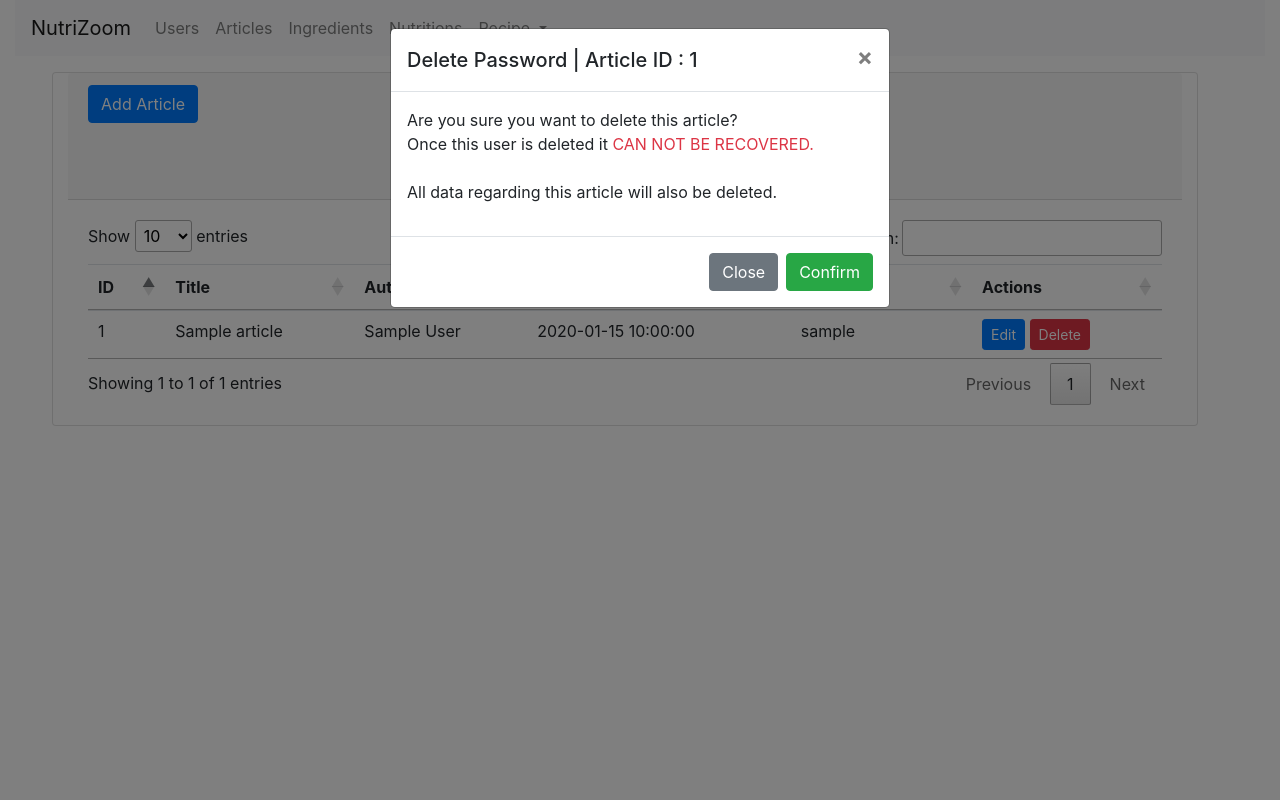
After one commit to JeffTimoman/nutriZoomSE, a Flask app: page /admin/articles in a window 1280 px wide, after a click on "Delete". The commit adds this page. Run offline with Flask 3, Linux system fonts and the light colour scheme; tables that the repository leaves empty hold one stand-in row (values such as "Sample post"); parts of the project's set-up code (start-up, migrations or seed data) failed here and were passed over; some libraries are stand-ins or nearby versions.

Commit message:
Update for admin route

```diff
--- a/backend/webdata/admin/routes.py
+++ b/backend/webdata/admin/routes.py
@@ -1,7 +1,9 @@
 from flask import Blueprint, render_template, request, flash, redirect, url_for, jsonify
 
 from webdata import db, jwt, bcrypt
-from webdata.models import User
+from webdata.models import User, Article
+
+from datetime import datetime
 
 from flask_login import login_user, current_user, logout_user, login_required
 
@@ -142,3 +144,90 @@ def delete_user():
 
     flash('User has been deleted', 'success')
     return redirect(url_for('admin.users'))
+
+@admin.route('/articles')
+def articles():
+    articles = Article.query.all()
+    return render_template('admin/articles.html', articles=articles)
+
+@admin.route('/add_article', methods=['GET', 'POST'])
+def add_article():
+    if request.method == 'POST':
+        title = request.form.get('title')
+        detail = request.form.get('detail')
+        author = request.form.get('author')
+        date = request.form.get('date')
+        time = request.form.get('time')
+        if time == '':
+            time = datetime.now().strftime('%H:%M:%S')
+        if date == '':
+            date = datetime.now().strftime('%Y-%m-%d')
+
+        date = f"{date} {time}"
+
+        article = Article(title=title, detail=detail, author=author, publishdate=date, created_by=current_user.id)
+
+        db.session.add(article)
+        db.session.commit()
+        flash('Article has been added', 'success')
+        return redirect(url_for('admin.add_article'))
+    return render_template('admin/add_article.html')
+
+@admin.route('/edit_article/<int:id>', methods=['GET', 'POST'])
+def edit_article(id):
+
+    if request.method == 'POST':
+
+        article = Article.query.filter_by(id=id).first()
+
+        if not article:
+            flash('Article not found', 'danger')
+            return redirect(url_for('admin.articles'))
+
+        title = request.form.get('title')
+        detail = request.form.get('detail')
+        author = request.form.get('author')
+        date = request.form.get('date')
+        time = request.form.get('time')
+        if time == '':
+            time = datetime.now().strftime('%H:%M:%S')
+
+        if date == '':
+            date = datetime.now().strftime('%Y-%m-%d')
+
+        date = f"{date} {time}"
+
+
+
+        article.title = title
+        article.detail = detail
+        article.author = author
+        article.publishdate = date
+
+        db.session.commit()
+        flash('Article has been updated', 'success')
+        return redirect(url_for('admin.edit_article', id=id))
+
+    article = Article.query.filter_by(id=id).first()
+
+    if not article:
+        flash('Article not found', 'danger')
+        return redirect(url_for('admin.articles'))
+
+    return render_template('admin/edit_article.html', article=article)
+
+
+@admin.route('/delete_article', methods=['POST'])
+def delete_article():
+    article_id = request.form.get('id')
+    article = Article.query.filter_by(id=article_id).first()
+
+    if not article:
+        flash('Article not found', 'danger')
+        return redirect(url_for('admin.articles'))
+
+    db.session.delete(article)
+    db.session.commit()
+
+    flash('Article has been deleted', 'success')
+    return redirect(url_for('admin.articles'))
--- a/backend/webdata/models.py
+++ b/backend/webdata/models.py
@@ -1,6 +1,8 @@
 from webdata import db, app, auth
 from webdata import jwt
 from flask_login import UserMixin
+from datetime import datetime
+from pytz import timezone
 # Table List:
 # - User
 # - BahanMakanan
@@ -79,9 +81,13 @@ class Article(db.Model):
     title = db.Column(db.String(150), unique=True)
     detail = db.Column(db.String(1000))
     author = db.Column(db.String(100))
-    publishdate = db.Column(db.DateTime)
+    publishdate = db.Column(db.DateTime, default=datetime.now(timezone('Asia/Jakarta')))
     created_by = db.Column(db.Integer, db.ForeignKey("user.id"))
 
     @property
     def formatted_tanggal_terbit(self):
         return self.publishdate.strftime("%d%m%Y")
+
+    @property
+    def created_by_username(self):
+        return User.query.filter_by(id=self.created_by).first().username
--- /dev/null
+++ b/backend/webdata/templates/admin/articles.html
@@ -0,0 +1,104 @@
+{% extends 'admin/layout.html' %}
+
+{% block title %}Dashboard{% endblock title %}
+{% block style %}
+<link rel="stylesheet" href="https://cdn.datatables.net/1.13.7/css/jquery.dataTables.min.css">
+
+{% endblock style%}
+
+{% block body %}
+
+<div class="modal fade" id="deleteArticleModel" tabindex="-1" role="dialog" aria-labelledby="deleteArticleModelLabel"
+    aria-hidden="true">
+    <div class="modal-dialog" role="document">
+        <div class="modal-content">
+            <div class="modal-header">
+                <h5 class="modal-title" id="deleteArticleModelLabel">Delete Password | Article ID : <span
+                        id="articleID">OK</span></h5>
+                <button type="button" class="close" data-dismiss="modal" aria-label="Close">
+                    <span aria-hidden="true">&times;</span>
+                </button>
+            </div>
+            <div class="modal-body">
+                Are you sure you want to delete this article?
+                <br>
+                Once this user is deleted it <span class="text-danger">CAN NOT BE RECOVERED.</span>
+                <br>
+                <br>
+                <span>All data regarding this article will also be deleted.</span>
+                <form action="{{url_for('admin.delete_article')}}" method="post">
+                    <div class="form-group">
+                        <input type="hidden" id="articleDeleteParse" name="id">
+                    </div>
+            </div>
+            <div class="modal-footer">
+                <button type="button" class="btn btn-secondary" data-dismiss="modal">Close</button>
+                <button type="submit" class="btn btn-success">Confirm</button>
+            </div>
+            </form>
+        </div>
+    </div>
+</div>
+
+<div class="container-fluid row d-flex justify-content-center align-items-center">
+    <div class="col-md-11 card mt-3">
+        <div class="card-header">
+            <a href="{{url_for('admin.add_article')}}" class="btn btn-primary">Add Article</a>
+            <h1 class="text-center mt-2">Articles</h1>
+        </div>
+        <div class="card-body">
+            <table class="table">
+                <thead>
+                    <tr>
+                        <th>ID</th>
+                        <th>Title</th>
+                        <th>Author</th>
+                        <th>Published</th>
+                        <th>Created By</th>
+                        <th>Actions</th>
+                    </tr>
+                </thead>
+                <tbody>
+                    {% for article in articles %}
+                        <tr>
+                            <td>{{ article.id}}</td>
+                            <td>{{ article.title}}</td>
+                            <td>{{ article.author}}</td>
+                            <td>{{ article.publishdate}}</td>
+                            <td>{{ article.created_by_username}}</td>
+                            <td>
+                                <a href="{{url_for('admin.edit_article', id=article.id)}}" class="btn btn-sm btn-primary">
+                                    Edit
+                                </a>
+                                <button class="btn btn-sm btn-danger" data-toggle="modal" data-target="#deleteArticleModel">Delete</button>
+                            </td>
+                        </tr>
+                    {% endfor %}
+                </tbody>
+            </table>
+        </div>
+    </div>
+</div>
+{% endblock body %}
+
+{% block script %}
+
+<script src="https://cdn.datatables.net/1.13.7/js/jquery.dataTables.min.js"></script>
+<script>
+    $(document).ready(function () {
+        $('table').DataTable();
+    });
+</script>
+
+<script>
+    $('#deleteArticleModel').on('show.bs.modal', function (event) {
+        // get closest data from button
+        var button = $(event.relatedTarget)
+        var tr = button.closest('tr')
+        var id = tr.find('td:eq(0)').text()
+        var modal = $(this)
+        modal.find('#articleID').text(id)
+        modal.find('#articleDeleteParse').val(id)
+    })
+</script>
+{% endblock script%}
--- a/backend/webdata/templates/admin/layout.html
+++ b/backend/webdata/templates/admin/layout.html
@@ -21,7 +21,7 @@
                         <a class="nav-link" href="{{url_for('admin.users')}}">Users</a>
                     </li>
                     <li class="nav-item">
-                        <a class="nav-link" href="#">Articles</a>
+                        <a class="nav-link" href="{{url_for('admin.articles')}}">Articles</a>
                     </li>
                     <li>
                         <a class="nav-link" href="#">Ingredients</a>
@@ -77,16 +77,7 @@
 <script src="https://code.jquery.com/jquery-3.5.1.min.js"></script>
 <script src="https://stackpath.bootstrapcdn.com/bootstrap/4.5.2/js/bootstrap.min.js"></script>
 <script>
-    //detect the current page and set the active class to the corresponding nav item
-    $(document).ready(function () {
-        var url = window.location.pathname;
-        var filename = url.substring(url.lastIndexOf('/') + 1);
-        $('.navbar-nav a').each(function () {
-            if ($(this).attr('href') == filename) {
-                $(this).addClass('active');
-            }
-        });
-    });
+
 </script>
 {% block script %}
 {% endblock script %}
--- a/backend/webdata/templates/admin/users.html
+++ b/backend/webdata/templates/admin/users.html
@@ -178,7 +178,6 @@
             modal.find('.modal-body #birth').val(birth);
             modal.find('.modal-body #username').val(username);
         });
-
         $('#resetPassword').on('show.bs.modal', function (event) {
             var button = $(event.relatedTarget);
             var tr = button.closest('tr');
```
Also changed, not shown: backend/migrations/versions/0e2e76f03b77_.py (added, +38 -0 lines), backend/migrations/versions/5556f203e361_.py (added, +38 -0 lines), backend/webdata/templates/admin/add_article.html (added, +61 -0 lines), backend/webdata/templates/admin/edit_article.html (added, +60 -0 lines).
